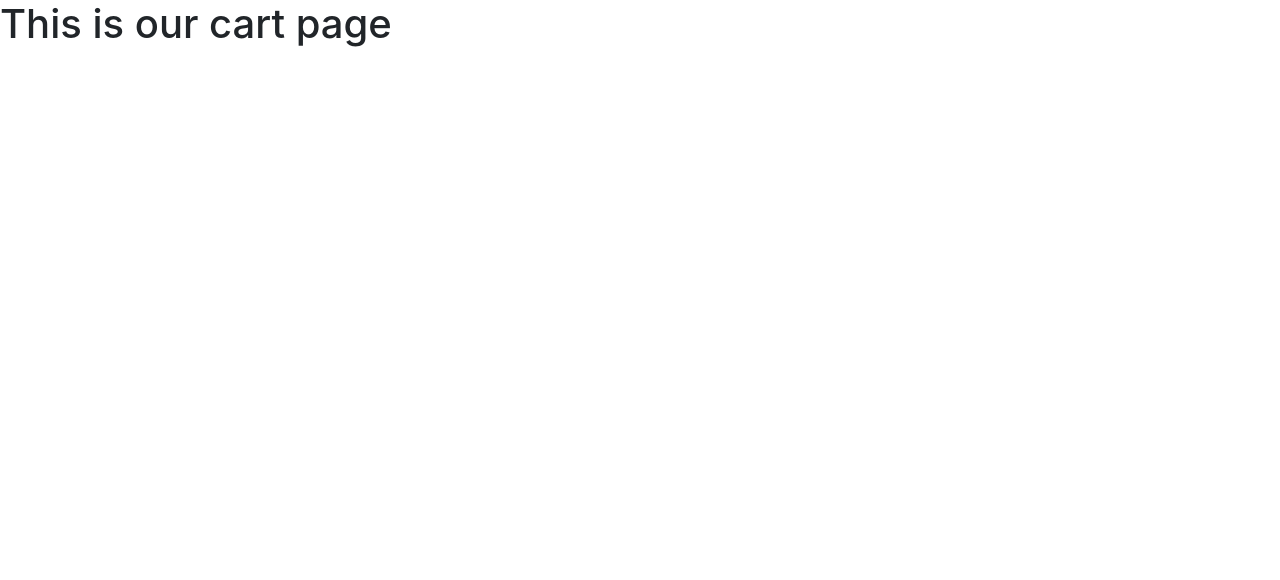
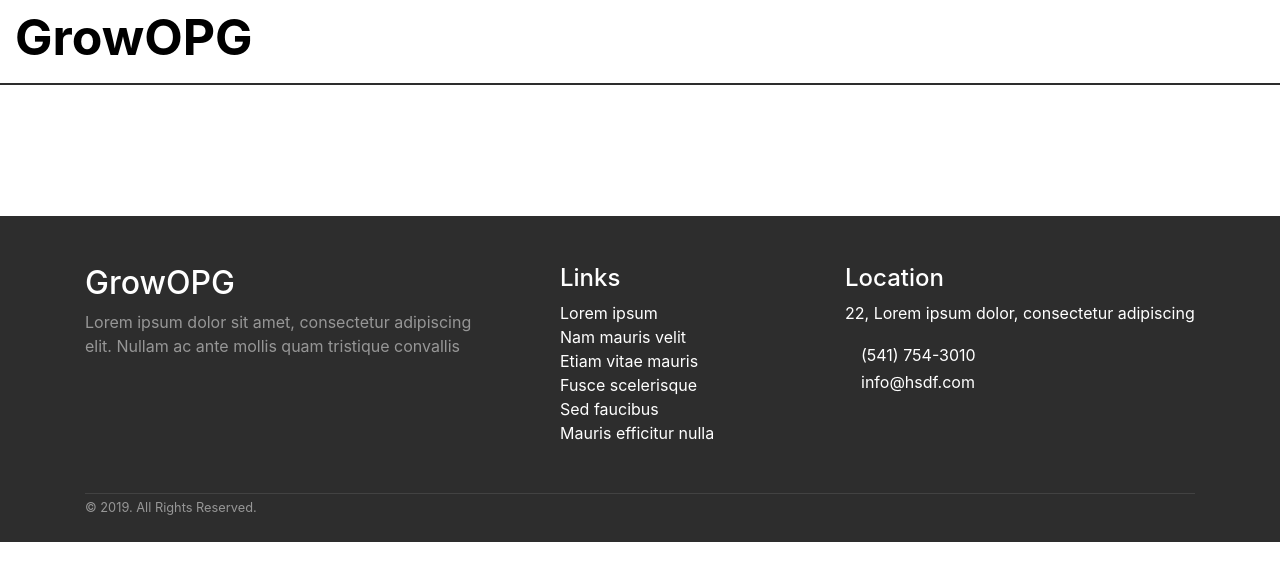
Before and after one commit to GrowOPG/GrowOPG, a Vue app: page /cart in a window 1280 px wide. Shown: the top 580 px of the page. Built offline with nearby package versions, Linux system fonts and the light colour scheme.

Commit message:
Inserted Header + Footer

```diff
--- a/src/views/cart.vue
+++ b/src/views/cart.vue
@@ -1,5 +1,25 @@
 <template>
-  <div class="cart">
-    <h1>This is our cart page</h1>
-  </div>
+    <div class="bg">
+    <Header />
+
+
+    <Footer />
+    </div>
 </template>
+
+<style scoped>
+
+</style>
+
+<script>
+import Header from '@/components/Header.vue';
+import Footer from '@/components/Footer.vue';
+
+export default {
+   name: 'cart',
+   components: {
+       Footer,
+       Header
+   }
+};
+</script>
```
